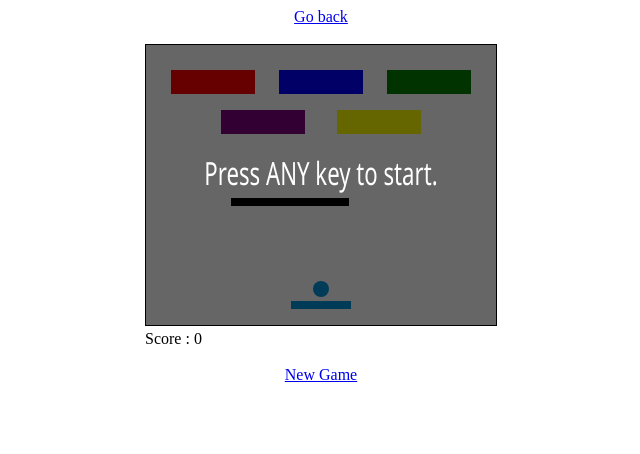
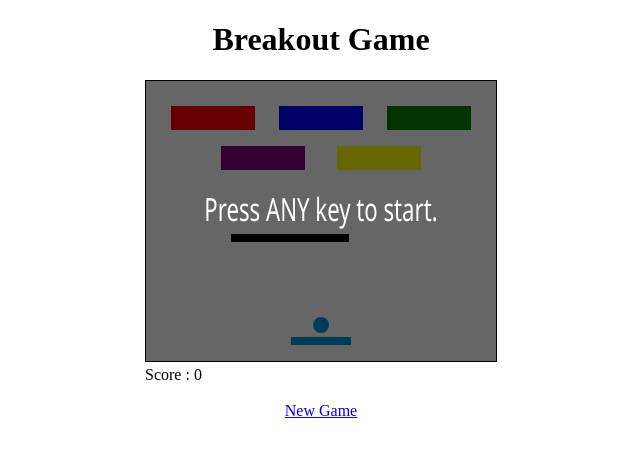
Before and after one commit to bozdogan/website2_0, a plain HTML site: page hw3_jsgame.html in a window 1280 px wide. Shown: the whole page, without its empty margins (319-959 px from the left). Drawn offline with Linux system fonts and the light colour scheme.

Commit message:
Easter egg added

```diff
--- a/hw3_jsgame.html
+++ b/hw3_jsgame.html
@@ -10,8 +10,8 @@
   <title>Breakout: The Movie: The Game!</title>
 </head>
 <body>
-  <a class="nav-link" href="index.html">Go back</a>
-  <br><br>
+
+  <h1>Breakout Game</h1>
 
   <div class="game-container">
     <canvas id="game-canvas"></canvas><br>
```
